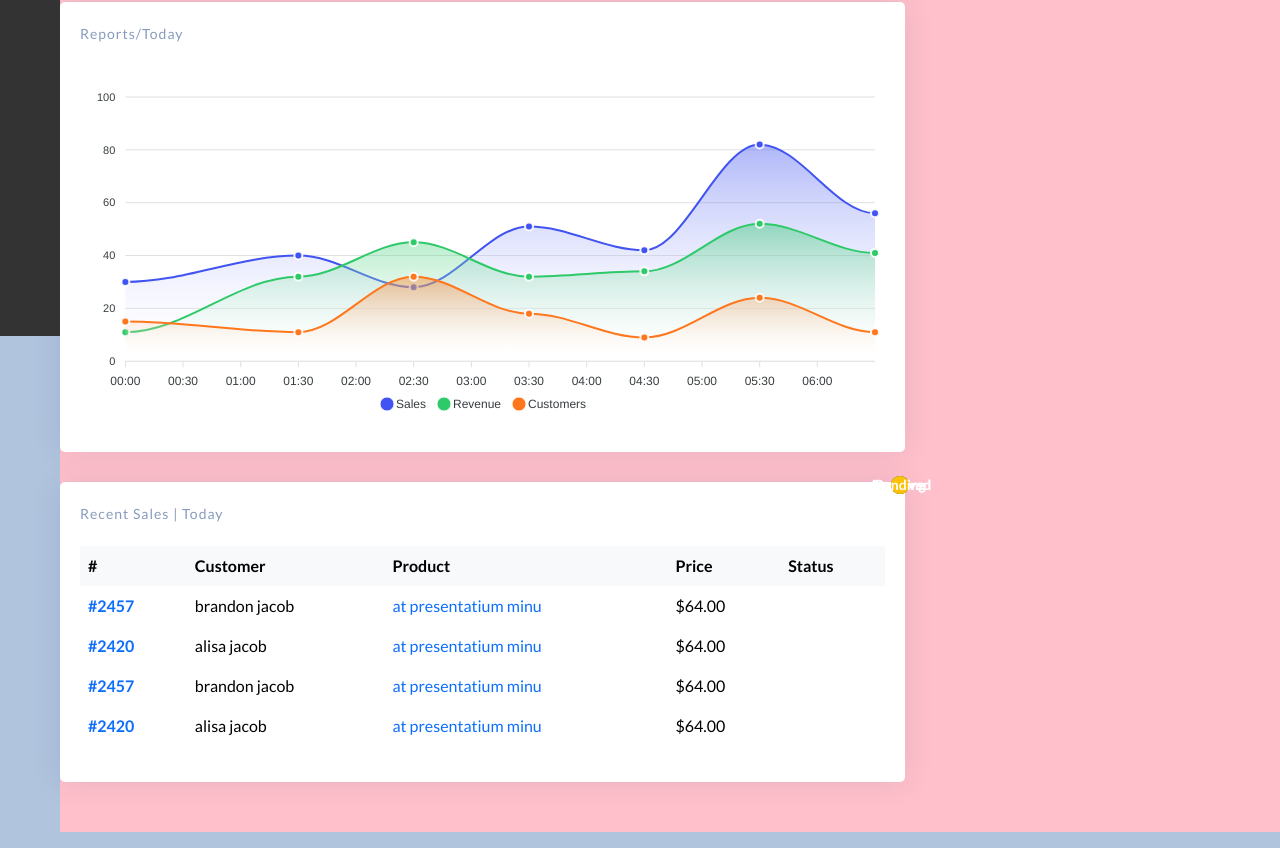
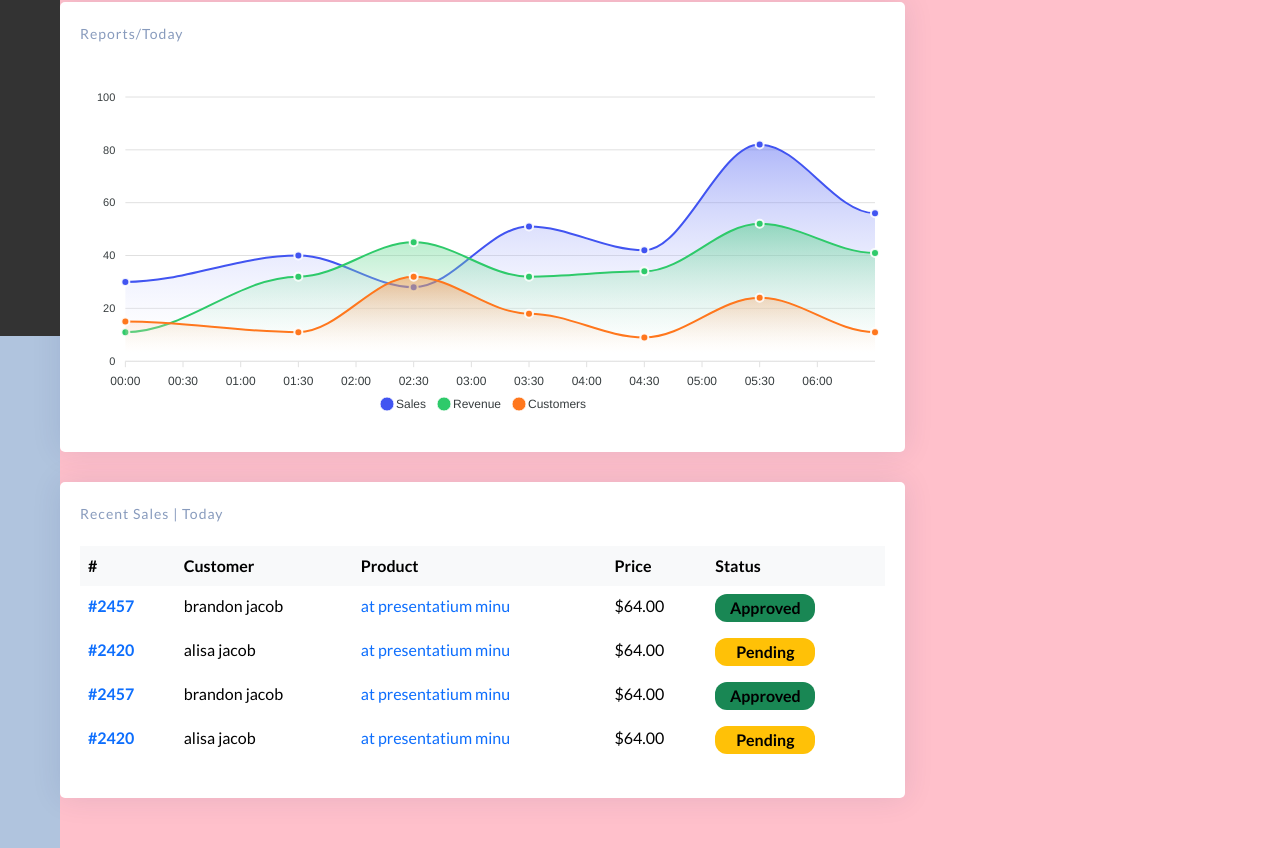
Before and after one commit to banuaggun/react-admin-dashboard, a React (Vite) app: page / in a window 1280 px wide. Shown: the part 524-1372 px from the top of the page. Built offline with nearby package versions, Linux system fonts and the light colour scheme; some icons are missing.

Commit message:
Fixed bug in Status field

```diff
--- a/src/components/recent-sales/RecentSalesTable.jsx
+++ b/src/components/recent-sales/RecentSalesTable.jsx
@@ -1,4 +1,5 @@
 import React from 'react'
+import './recentsales.css'
 
 const RecentSalesTable = ({items}) => {
   const handleStatus = status => {
@@ -39,8 +40,10 @@ const RecentSalesTable = ({items}) => {
              </td>
              <td>${item.price.toFixed(2)}</td>
              <td>
-               <span className={`badge bg-${handleStatus(item.status)}`}>
+               <span className='badge--bg'>
+               <span className={`badge-bg bg-${handleStatus(item.status)}`}>
                  {item.status}
+               </span>
                </span>
              </td>
            </tr>
--- a/src/components/recent-sales/recentsales.css
+++ b/src/components/recent-sales/recentsales.css
@@ -0,0 +1,12 @@
+
+
+.badge-bg{
+  border-radius:12px;
+  font-weight:700;
+  font-size:1rem;
+  width:100px;
+  padding:2px 0;
+  display: flex;
+  align-items: center;
+  justify-content:center;
+}
```
